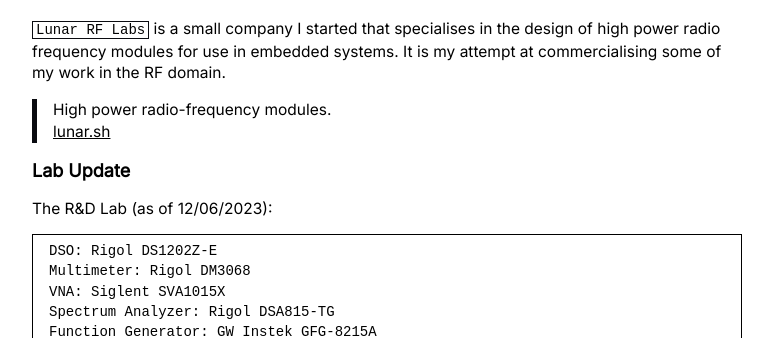
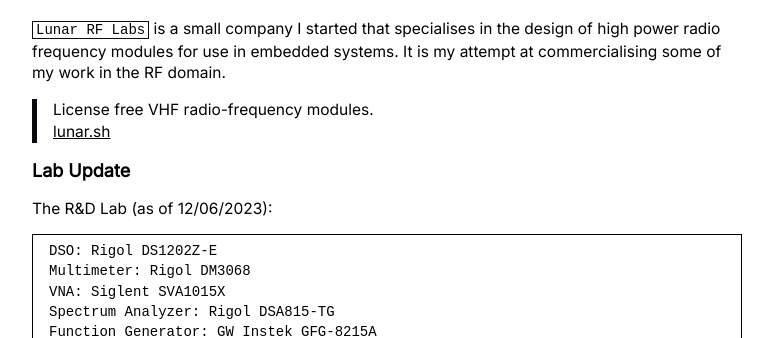
Before and after one commit to microstub/microstub.github.io, a Jekyll site: the page built from about.md, in a window 1280 px wide and 900 px high, scrolled down 910 px, cut to the strip 160-498 px from the top of the window. Shown: the whole strip, without its empty margins (253-1026 px from the left). Built offline with Jekyll 4.4.1, drawn with Linux system fonts in a browser that asks for light colours; comment, search, counter and statistics services are not loaded.

Commit message:
journal: update about.md

```diff
--- a/about.md
+++ b/about.md
@@ -51,7 +51,7 @@
 systems. It is my attempt at commercialising some of my work in the
 RF domain.
 
-> High power radio-frequency modules. <br>
+> License free VHF radio-frequency modules. <br>
 [lunar.sh](https://lunar.sh)
 
 # Lab Update
```
